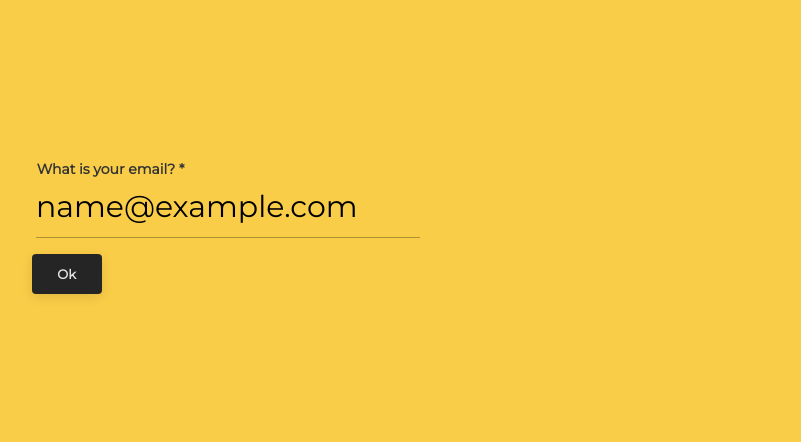
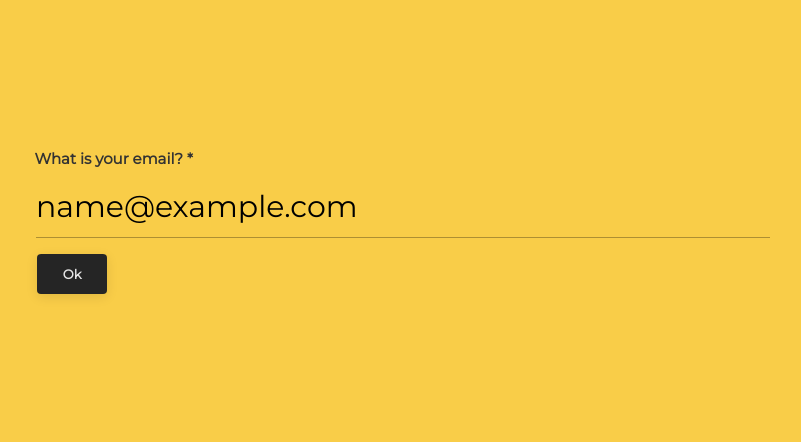
Before and after one commit to player2342/Simple_Forms, a plain HTML site: page public/index2.html in a window 1280 px wide. Shown: the whole page, without its empty margins (244-1045 px from the left). Drawn offline with nearby package versions, Linux system fonts and the light colour scheme.

Commit message:
some chnages

```diff
--- a/public/index2.html
+++ b/public/index2.html
@@ -23,6 +23,7 @@ html {
 body {
     font-family: montserrat, arial, verdana;
     background: transparent;
+    overflow: hidden;
 }
 /*form styles*/
 #msform {
@@ -38,6 +39,10 @@ body {
     margin: 0 10%;
     /*stacking fieldsets above each other*/
     position: relative;
+    max-width: 1000px;
+    min-width: 794px;
+    /*margin: 38% auto;*/
+    height: 30rem;
 }
 /*Hide all except first fieldset*/
 #msform fieldset:not(:first-of-type) {
@@ -93,7 +98,7 @@ body {
     background-color: rgb(37, 37, 37);
     color: rgb(228, 228, 228);
     border-radius: 4px;
-    left: -35%;
+    left: -41.4%;
 }
 
 
@@ -147,8 +152,10 @@ body {
     display: flex;
     margin-bottom: 5px;
     font-weight: 700;
-    left: 13%;
+    left: 7%;
     position: absolute;
+    font-size: 15px;
+    top: 3%;
     }
     input[type=text],input[type=email]:focus{
         box-shadow: rgb(0 0 0) 0px 2px !important;
```
